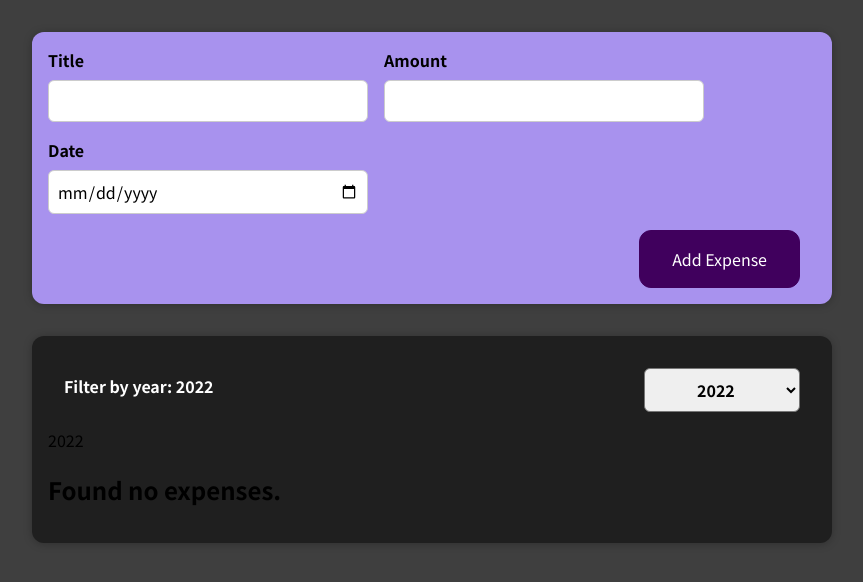
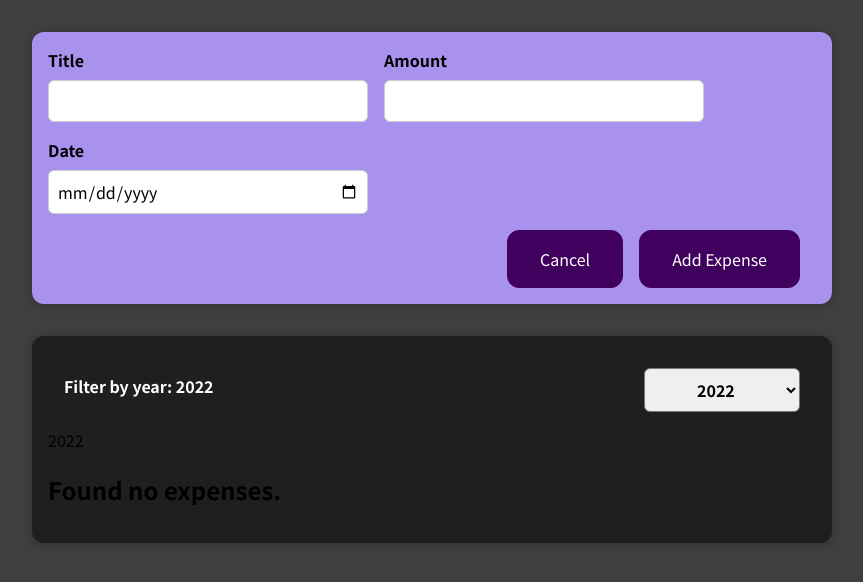
Before and after one commit to NelProgrammer/MY-REACT-PROJECT, a React (Create React App) app: page / in a window 1280 px wide. Both pictures are taken after a click on the button "Add Expense". Shown: the top 582 px of the page, without its empty margins (208-1071 px from the left). Built offline with nearby package versions, Linux system fonts and the light colour scheme.

Commit message:
Restored the Branch to pre project then recoded it to be similar to the class for the porposes of following along. Added Ad Expense button to show and hide form.

```diff
--- a/src/App.js
+++ b/src/App.js
@@ -40,7 +40,7 @@ const App = () => {
   console.log(expenses);
   return (
     <div>
-      <NewExpense onAddExpense={addExpenseHandler} />
+      <NewExpense onAddExpense={addExpenseHandler} expenseItems={expenses} />
       <ExpensesDisplay expenseItems={expenses} />
     </div>
   );
--- a/src/components/FilterLogic/ExpensesFilter.js
+++ b/src/components/FilterLogic/ExpensesFilter.js
@@ -12,6 +12,7 @@ const ExpensesFilter = (props) => {
       <div className="expenses-filter__control">
         <label>Filter by year: {props.selectedYear}</label>
         <select value={props.selectedYear} onChange={dropDownChangeHandler}>
+          <option value="2023">2023</option>
           <option value="2022">2022</option>
           <option value="2021">2021</option>
           <option value="2020">2020</option>
--- a/src/components/UpdateLogic/ExpenseForm.js
+++ b/src/components/UpdateLogic/ExpenseForm.js
@@ -2,16 +2,9 @@ import React, { useState } from 'react';
 import './ExpenseForm.css';
 
 const ExpenseForm = (props) => {
-  //   You can chose between individual state or agreegated.
   const [enteredTitle, setEnteredTitle] = useState(''); // Start with no values
   const [enteredAmount, setEnteredAmount] = useState('');
   const [enteredDate, setEnteredDate] = useState('');
-  // const [enteredFormData, setEnteredFormData] = useState('');
-  //   const [userInput, setUserInput] = useState({
-  //     enteredTitle: '',
-  //     setEnteredAmount: '',
-  //     setEnteredDate: '',
-  //   });
 
   const titleChangeHandler = (event) => {
     setEnteredTitle(event.target.value);
@@ -45,6 +38,11 @@ const ExpenseForm = (props) => {
     setEnteredDate('');
   };
 
+  const handleCancelForm = (event) => {
+    event.preventDefault();
+    props.onClick();
+  };
+
   return (
     <form onSubmit={formSubmitHandler}>
       <div className="new-expense__controls">
@@ -71,13 +69,16 @@ const ExpenseForm = (props) => {
           <input
             type="date"
             min="2021-01-01"
-            max="2023-03-24"
+            max="2023-12-31"
             value={enteredDate}
             onChange={dateChangeHandler}
           />
         </div>
       </div>
       <div className="new-expense__actions">
+        <button type="button" onClick={handleCancelForm}>
+          Cancel
+        </button>
         <button type="submit">Add Expense</button>
       </div>
     </form>
--- a/src/components/UpdateLogic/NewExpense.js
+++ b/src/components/UpdateLogic/NewExpense.js
@@ -1,8 +1,17 @@
-import React from 'react';
+import React, { useState } from 'react';
 import './NewExpense.css';
 import ExpenseForm from './ExpenseForm';
 
 const NewExpense = (props) => {
+  const [editMode, setEditMode] = useState(false);
+
+  const handleStartEdit = () => {
+    setEditMode(true);
+  };
+  const handleEndEdit = () => {
+    setEditMode(false);
+  };
+
   const saveExpenseInputDataHandler = (formInputExpenseData) => {
     const expenseInputData = {
       id: Math.floor(Math.random() * 1000 - 1).toString(),
@@ -16,7 +25,16 @@ const NewExpense = (props) => {
 
   return (
     <div className="new-expense">
-      <ExpenseForm onSaveExpenseInputData={saveExpenseInputDataHandler} />
+      {!editMode ? (
+        <button type="button" onClick={handleStartEdit}>
+          Add Expense
+        </button>
+      ) : (
+        <ExpenseForm
+          onSaveExpenseInputData={saveExpenseInputDataHandler}
+          onClick={handleEndEdit}
+        />
+      )}
     </div>
   );
 };
```
